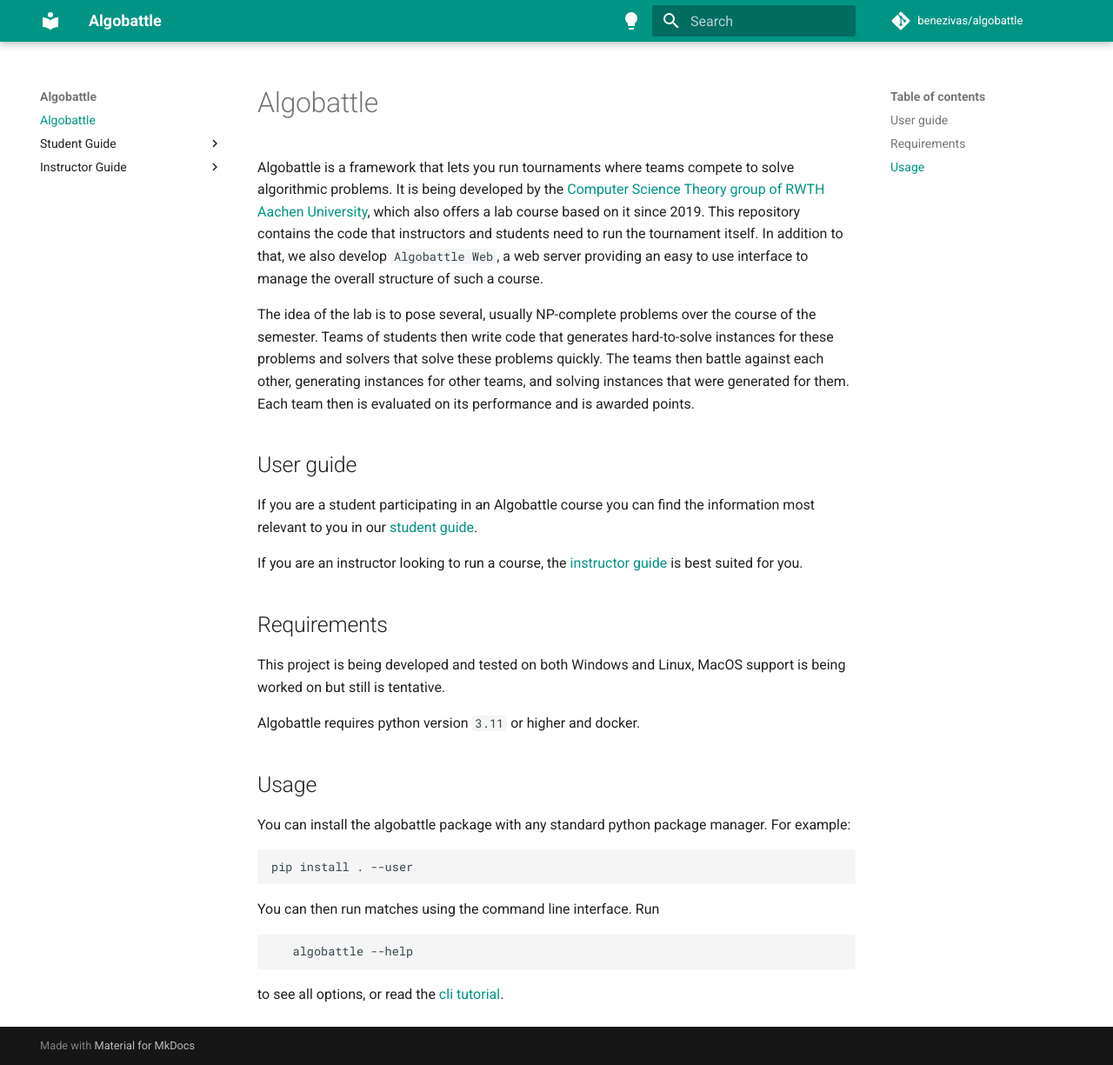
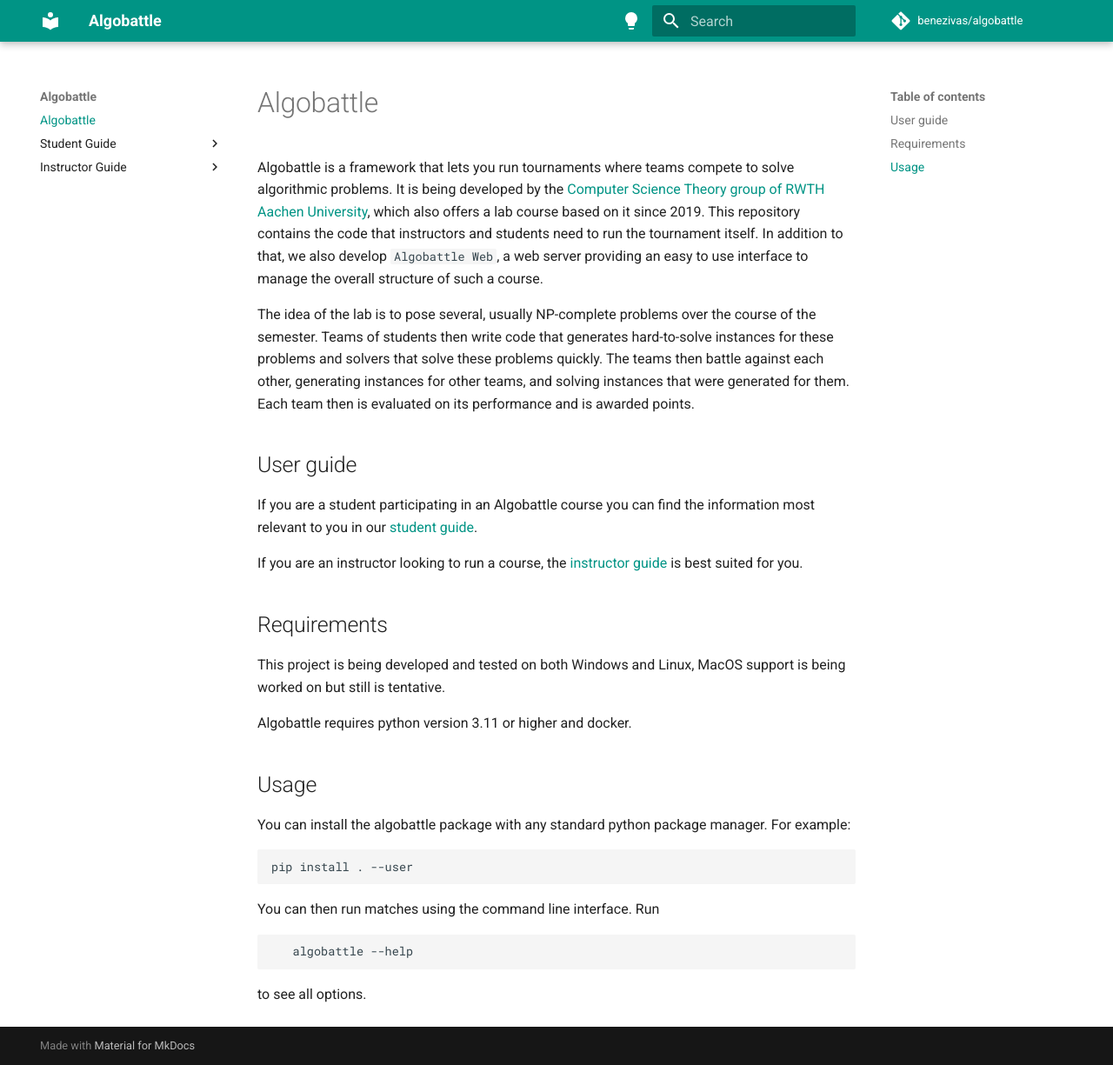
Before and after one commit to Benezivas/algobattle, an MkDocs documentation site: the page built from docs/index.md, in a window 1280 px wide and 1225 px high. Shown: the whole window at 87% size. Built offline with MkDocs 1.6.1 and Material for MkDocs 9.7.7, drawn with Linux system fonts in a browser that asks for light colours; comment, search, counter and statistics services are not loaded.

Commit message:
fix index.md

````diff
--- a/docs/index.md
+++ b/docs/index.md
@@ -16,9 +16,9 @@ generated for them. Each team then is evaluated on its performance and is awarde
 ## User guide
 
 If you are a student participating in an Algobattle course you can find the information most relevant to you in our
-[student guide](guide/student.md).
+[student guide](student/index.md).
 
-If you are an instructor looking to run a course, the [instructor guide](guide/instructor.md) is best suited for you.
+If you are an instructor looking to run a course, the [instructor guide](instructor/index.md) is best suited for you.
 
 
 ## Requirements
@@ -26,7 +26,7 @@ If you are an instructor looking to run a course, the [instructor guide](guide/i
 This project is being developed and tested on both Windows and Linux, MacOS support is being worked on but still is
 tentative.
 
-Algobattle requires python version `3.11` or higher and docker.
+Algobattle requires python version 3.11 or higher and docker.
 
 
 ## Usage
@@ -44,4 +44,4 @@ You can then run matches using the command line interface. Run
    algobattle --help
 ```
 
-to see all options, or read the [cli tutorial](guide/cli.md).
+to see all options.
````
